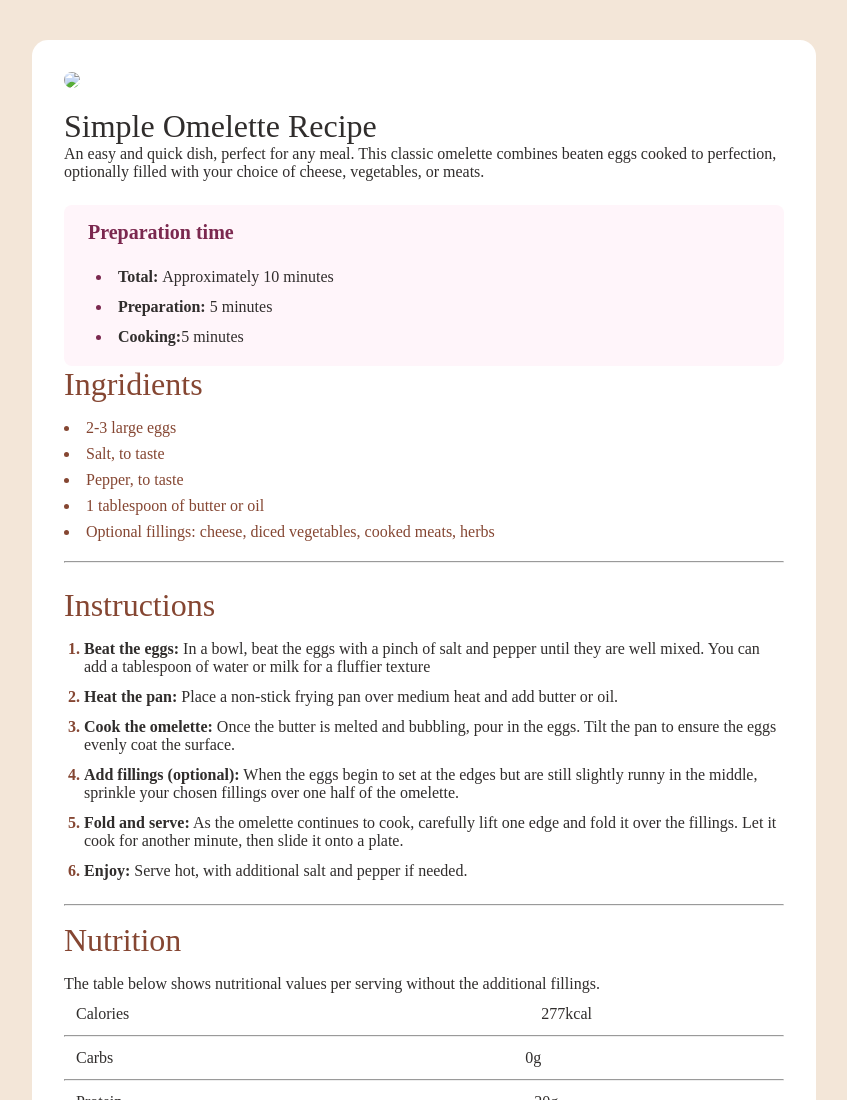
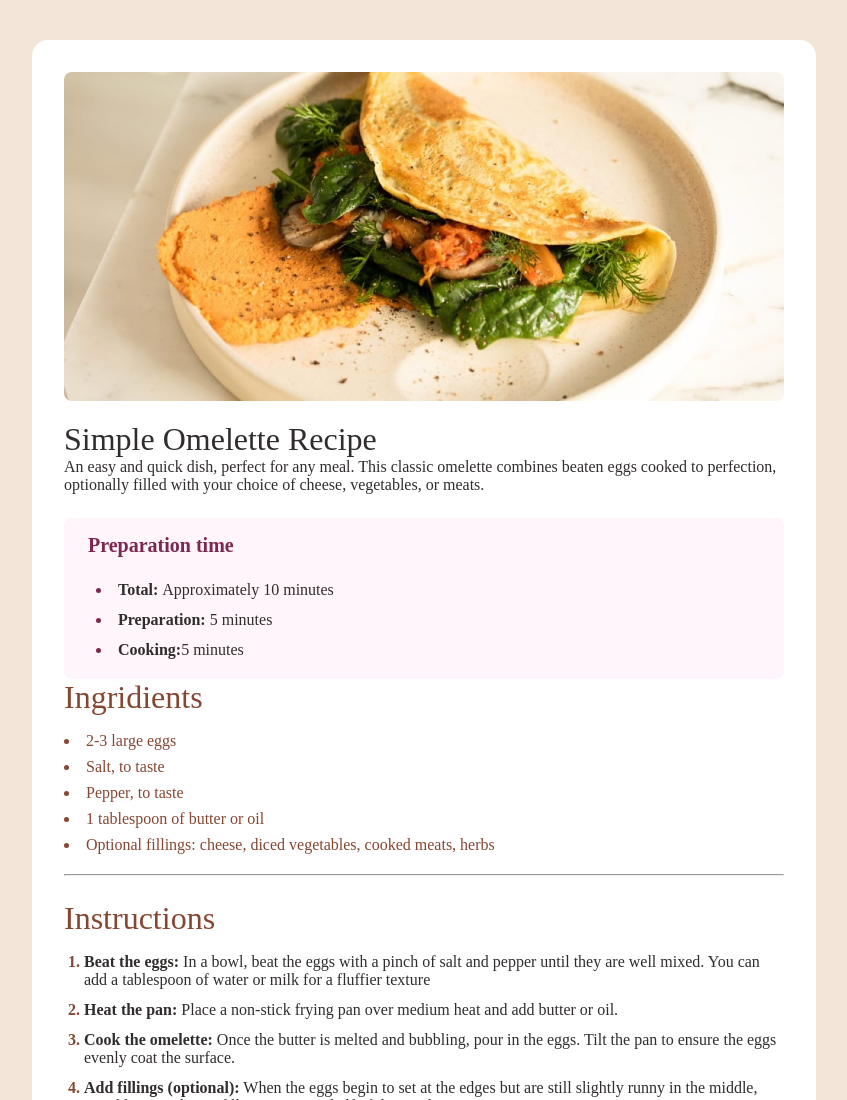
Before and after one commit to Nickel2005/Omelette, a plain HTML site: page index.html in a window 1280 px wide. Shown: the top 1100 px of the page, without its empty margins (216-1063 px from the left). Drawn offline with Linux system fonts and the light colour scheme; a web font is replaced by a local one.

Commit message:
Update index.html

```diff
--- a/index.html
+++ b/index.html
@@ -8,7 +8,7 @@
 </head>
 <body>
   <div class="container" >
-    <div><img src="assets/images/image-omelette.jpeg"  class="banner-image"></div>
+    <div><img src="omelette.jpeg"  class="banner-image"></div>
 
   <h1 class="hero-heading">Simple Omelette Recipe</h1>
     <p> An easy and quick dish, perfect for any meal. This classic omelette combines beaten eggs cooked
```
